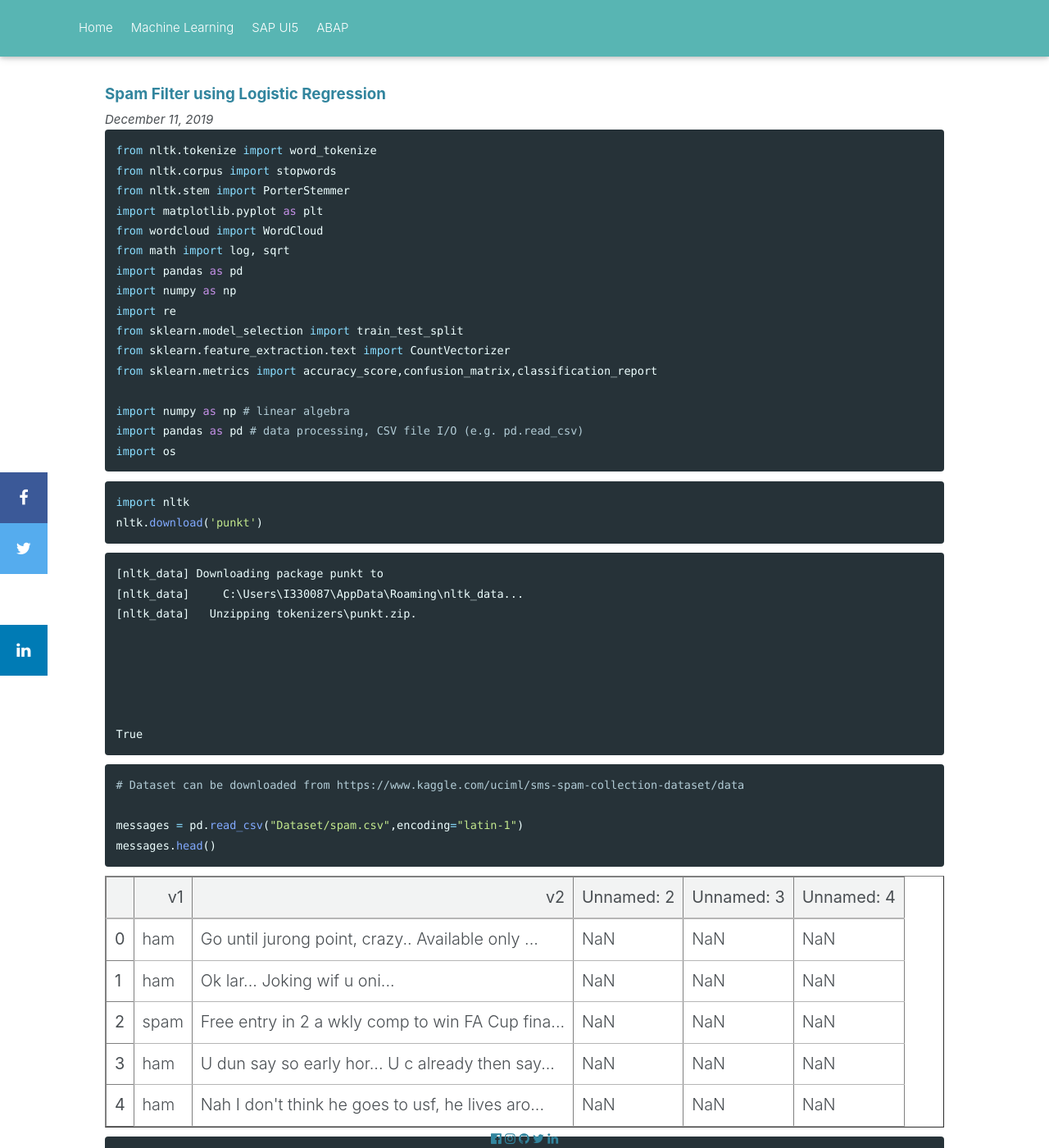
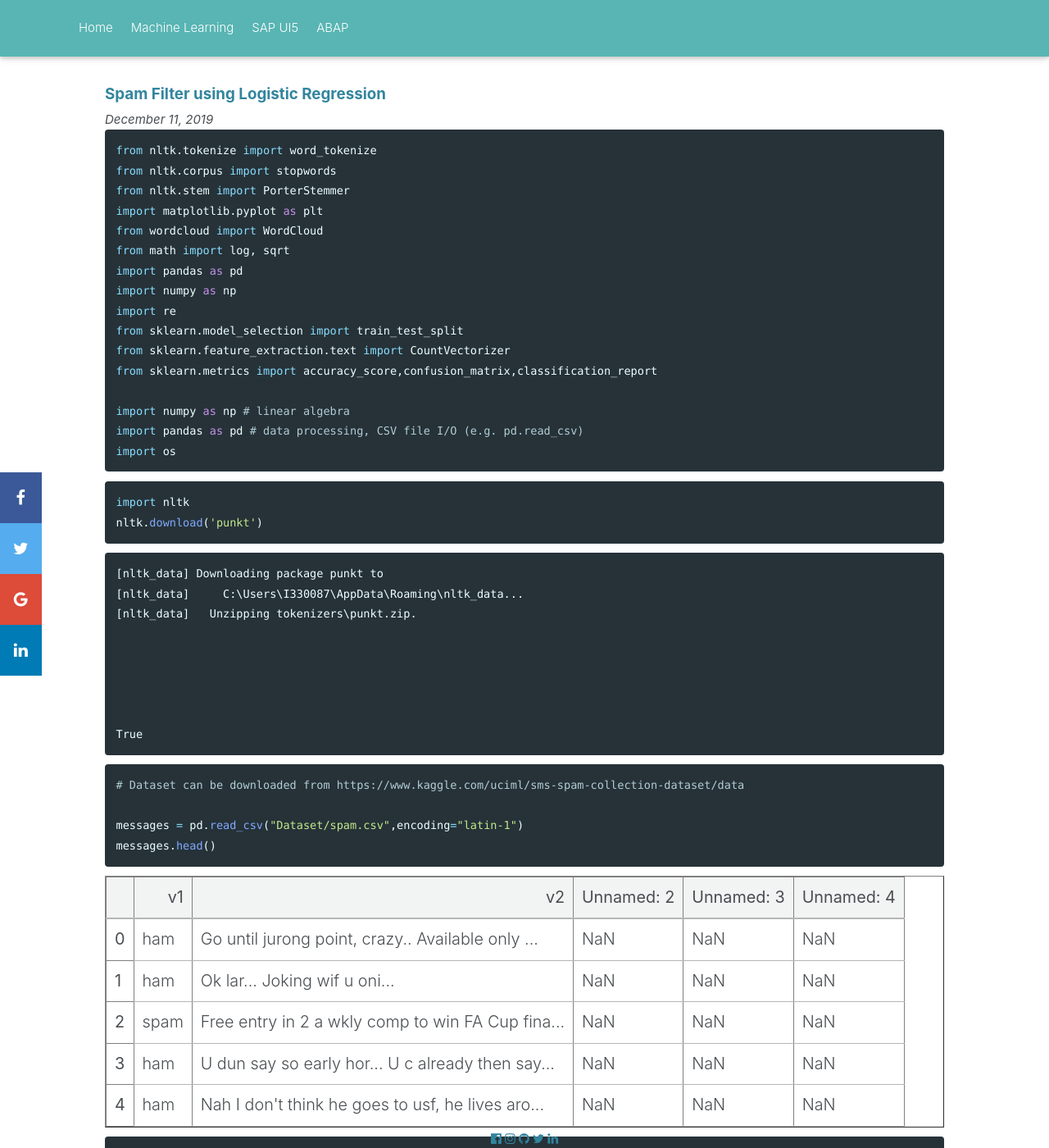
Before and after one commit to GauravChaudhary1/portfolio, a Jekyll site: the page built from _posts/2019-12-11-SpamFilter.md, in a window 1280 px wide and 1400 px high. Shown: the whole window at 82% size. Built offline with Jekyll 4.4.1, drawn with Linux system fonts in a browser that asks for light colours; nearby versions of some CDN libraries; our own code applies the rules of GitHub Pages for plain Markdown files; library files that are not in the unit come from our copies.

Commit message:
Social Icons

```diff
--- a/_includes/share.html
+++ b/_includes/share.html
@@ -3,15 +3,15 @@
         {% capture postURLAbs %}{{ site.url }}{{ postURL }}{% endcapture %}
         {% capture postURLAbsEsc %}{{ postURLAbs | escape }}{% endcapture %}
         <!-- facebook -->
-        <a class="facebook" href="https://www.facebook.com/share.php?u={{ postURLAbs | escape }}&title={{ page.title }}" target="blank"><i class="fa fa-facebook"></i></a>
+        <a class="facebook" href="https://www.facebook.com/share.php?u={{ postURLAbs | escape }}&title={{ page.title }}" ><i class="fa fa-facebook"></i></a>
 
         <!-- twitter -->
-        <a class="twitter" href="https://twitter.com/intent/tweet?status={{ page.title }}+{{ postURLAbs | escape }}" target="blank"><i class="fa fa-twitter"></i></a>
+        <a class="twitter" href="https://twitter.com/intent/tweet?status={{ page.title }}+{{ postURLAbs | escape }}" ><i class="fa fa-twitter"></i></a>
 
         <!-- google plus -->
-        <a class="googleplus" href="https://plus.google.com/share?url={{ postURLAbs | escape }}" target="blank"><i class="fa fa-google-plus"></i></a>
+        <a class="google" href="https://plus.google.com/share?url={{ postURLAbs | escape }}" ><i class="fa fa-google"></i></a>
 
         <!-- linkedin -->
-        <a class="linkedin" href="https://www.linkedin.com/shareArticle?mini=true&url={{ postURLAbs | escape }}&title={{ page.title }}" target="blank"><i class="fa fa-linkedin"></i></a>
+        <a class="linkedin" href="https://www.linkedin.com/shareArticle?mini=true&url={{ postURLAbs | escape }}&title={{ page.title }}" ><i class="fa fa-linkedin"></i></a>
 
         </div>
--- a/styles/style.css
+++ b/styles/style.css
@@ -467,7 +467,7 @@ div.posts{
   text-align: center;
   padding: 16px;
   transition: all 0.3s ease;
-  color: white;
+  color: white!important;
   font-size: 20px;
 }
 
```
